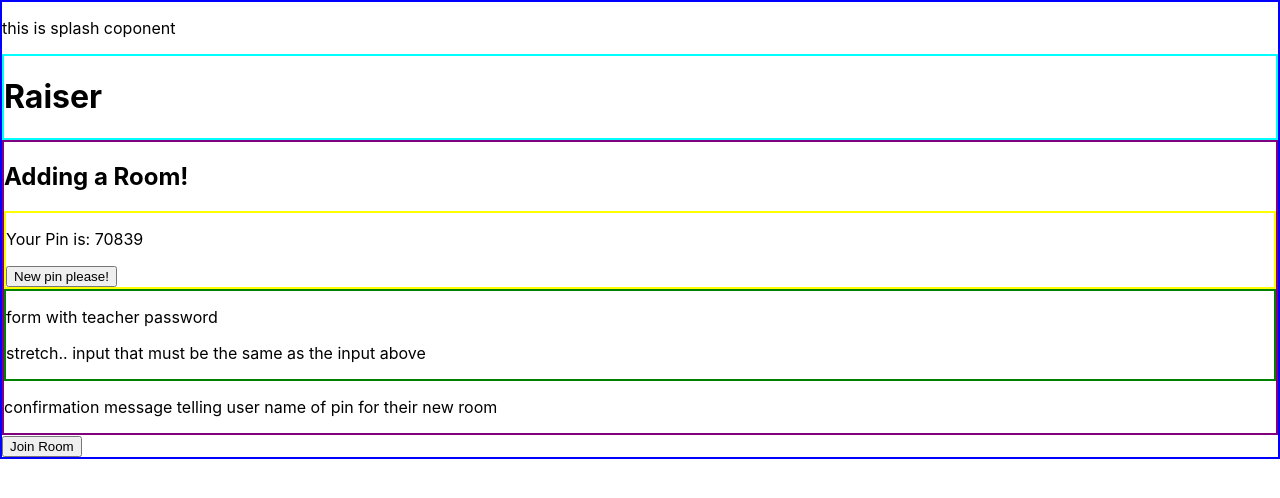
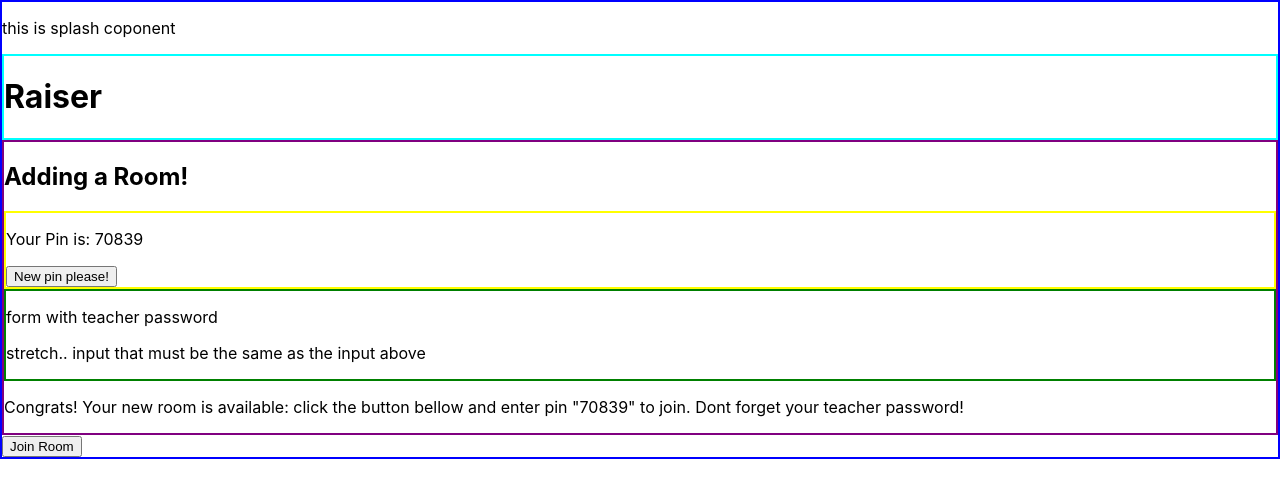
Before and after one commit to KeturahDev/Raiser, a React (Create React App) app: page / in a window 1280 px wide. Both pictures are taken after a click on the button "Create Room". Shown: the top 498 px of the page. Built offline with nearby package versions, Linux system fonts and the light colour scheme.

Commit message:
fill out confirmation component

```diff
--- a/src/components/creating-rooms/Confirmation.js
+++ b/src/components/creating-rooms/Confirmation.js
@@ -1,11 +1,15 @@
 import React from 'react';
+import PropTypes from 'prop-types';
 
-function Confirmation(){
+function Confirmation(props){
   return(
     <div style={{border: "2px solid light-blue"}}>
-      <p>confirmation message telling user name of pin for their new room</p>
+      <p>Congrats! Your new room is available: click the button bellow and enter pin "{props.pin}" to join. Dont forget your teacher password!</p>
     </div>
   )
 }
 
+Confirmation.propTypes = {
+  pin: PropTypes.number
+}
 export default Confirmation;
--- a/src/components/creating-rooms/CreateRoom.js
+++ b/src/components/creating-rooms/CreateRoom.js
@@ -15,7 +15,7 @@ function CreateRoom(){
       <h2>Adding a Room!</h2>
       <GeneratePin pin={number} generatePin={getNumber}/>
       <Form />
-      <Confirmation />
+      <Confirmation pin={number}/>
     </div>
   )
 }
```
